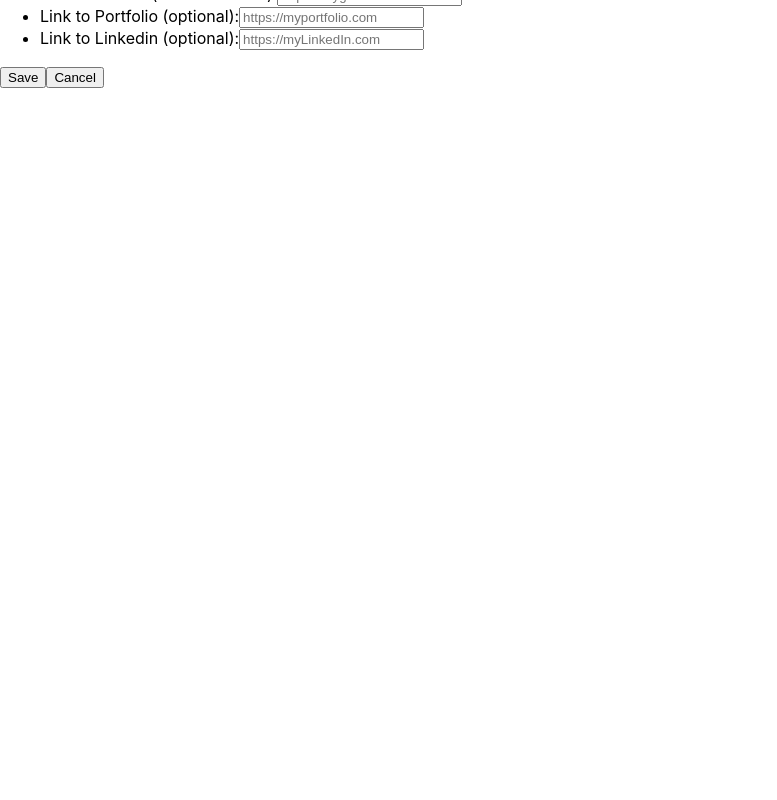
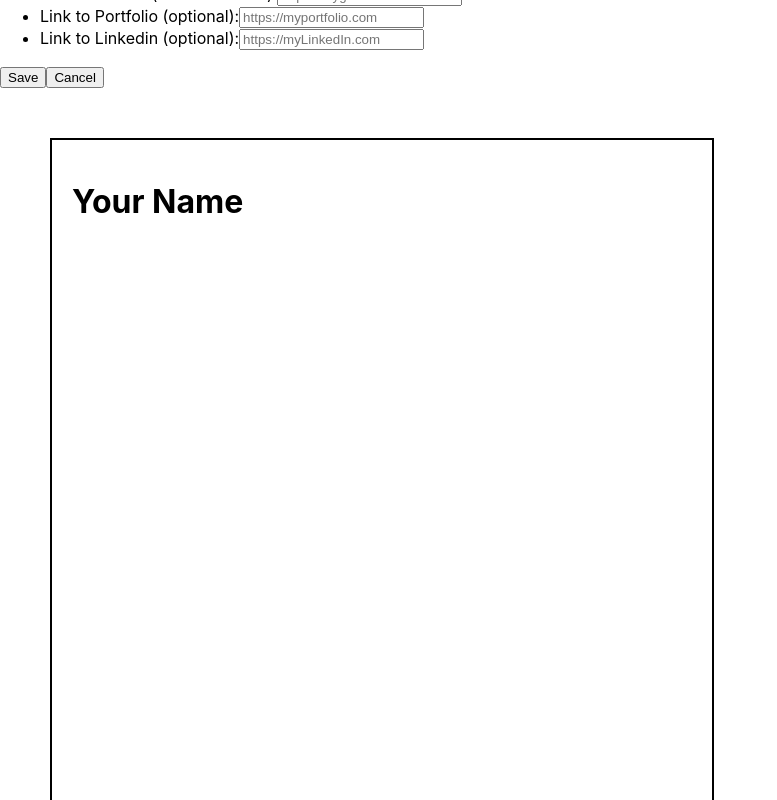
Before and after one commit to YurisCodingClub/dev-cv, a React (Create React App) app: page / in a window 1280 px wide. Shown: the part 820-1620 px from the top of the page, without its empty margins (0-777 px from the left). Before the commit the page ends 908 px from the top, so only its background shows below. Built offline with nearby package versions, Linux system fonts and the light colour scheme.

Commit message:
Imported the new `CV.js` component in `App.js` component
Signed-off-by: Md. Musfiqur Rahaman <musfiqur.rahaman@northsouth.edu>

```diff
--- a/src/App.js
+++ b/src/App.js
@@ -4,6 +4,7 @@ import DownloadButton from "./components/DownloadButton";
 import ProgrammingExpertise from "./components/ProgrammingExpertise";
 import Education from "./components/Education";
 import PersonalInformation from "./components/PersonalInformation";
+import CV from './components/CV';
 
 function App() {
   return (
@@ -13,6 +14,7 @@ function App() {
       <ProgrammingExpertise />
       <Education />
       <PersonalInformation />
+      <CV />
     </>
   );
 }
```
